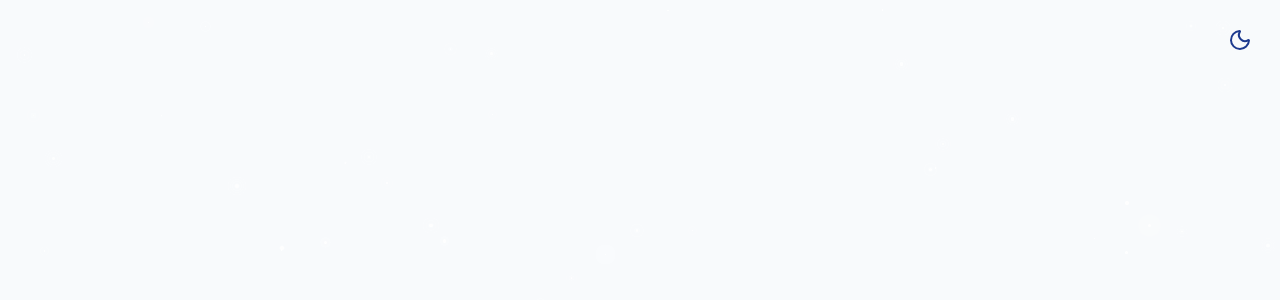
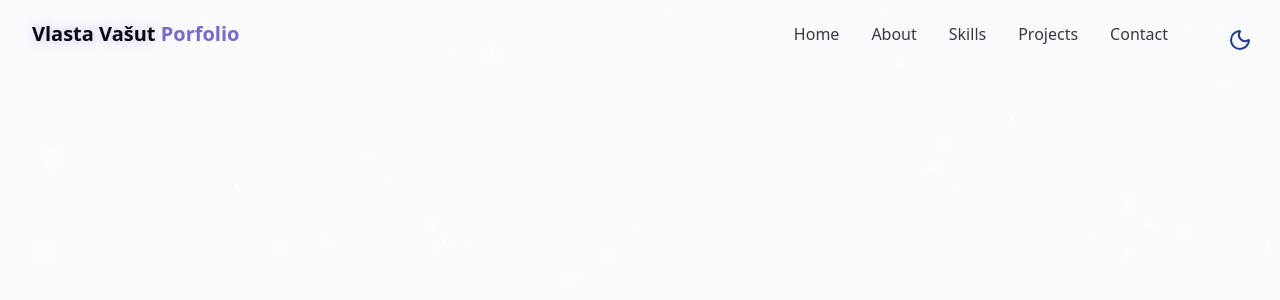
Before and after one commit to iVlastart/portfolio, a React (Vite) app: page / in a window 1280 px wide. Shown: the top 300 px of the page. Built offline with nearby package versions, Linux system fonts and the light colour scheme.

Commit message:
Finished the menu. Now working on the hero section

```diff
--- /dev/null
+++ b/src/Components/HeroSection.jsx
@@ -0,0 +1,10 @@
+export const HeroSection = ()=>{
+    return(
+        <section id="hero"
+                className="relative min-h-screen flex flex-col items-center justify-center px-4">
+            <div className="container">
+
+            </div>
+        </section>
+    )
+};
--- /dev/null
+++ b/src/Components/Navbar.jsx
@@ -0,0 +1,71 @@
+import { cn } from '@/lib/utils'
+import { X, Menu } from 'lucide-react';
+import { useEffect, useState } from 'react';
+
+const links = [
+    {name: 'Home', href:'#hero'},
+    {name: 'About', href:'#about'},
+    {name: 'Skills', href:'#skills'},
+    {name: 'Projects', href:'#projects'},
+    {name: 'Contact', href:'#contact'},
+]
+
+export const Navbar = ()=>{
+    const [isScrolled, setIsScrolled] = useState(false);
+    const [isMenuOpened, setIsMenuOpened] = useState(false);
+
+    useEffect(()=>{
+        const handleScroll = ()=>{
+            setIsScrolled(window.scrollY>10);
+        }
+
+        window.addEventListener('scroll', handleScroll);
+
+        return ()=>window.removeEventListener('scroll', handleScroll);
+    },[])
+
+    return(
+        <nav className={cn('fixed w-full z-40 transition-all duration-300',
+                isScrolled ? 'py-3 bg-background/80 backdrop-blur-md shadow-xs':'py-5')}>
+            <div className='container flex items-center justify-between'>
+                <a className='text-xl font-bold text-primary flex items-center' href='#hero'>
+                    <span className='relative z-10'>
+                        <span className='text-glow text-foreground'>Vlasta Vašut</span>&nbsp;Porfolio
+                    </span>
+                </a>
+
+                {/* Desktop */}
+                <div className='hidden md:flex space-x-8 mr-20'>
+                    {links.map((item, key)=>(
+                        <a key={key} href={item.href} className='text-foreground/80 hover:text-primary
+                                transition-colors duration-300'>
+                            {item.name}
+                        </a>
+                    ))}
+                </div>
+
+                {/* Mobile */}
+
+                <button onClick={()=>setIsMenuOpened(!isMenuOpened)} className='flex md:hidden p-2 text-foreground z-50'
+                        aria-label={isMenuOpened ? 'Close Menu' : 'Open Menu'}>
+                    {isMenuOpened ? <X size ={24}/>:<Menu size={24}/>}
+                </button>
+                <div className={cn('fixed inset-0 bg-background/95 backdrop-blur-md z-40 flex flex-col',
+                            'items-center justify-center transition-all duration-300  md:hidden',
+                                isMenuOpened
+                                    ? 'opacity-100 pointer-events-auto'
+                                    : 'opacity-0 pointer-events-none')}>
+                    <div className='flex flex-col space-y-8 text-xl'>
+                        {links.map((item, key)=>(
+                            <a key={key} href={item.href} className='text-foreground/80 hover:text-primary
+                                    transition-colors duration-300'
+                                    onClick={()=>setIsMenuOpened(false)}>
+                                {item.name}
+                            </a>
+                        ))}
+                    </div>
+                </div>
+            </div>
+        </nav>
+    )
+};
--- a/src/Pages/Home.jsx
+++ b/src/Pages/Home.jsx
@@ -1,11 +1,17 @@
 import { StarBg } from "@/Components/StarBg";
 import { ThemeToggle } from "@/Components/ThemeToggle";
+import { Navbar } from "@/Components/Navbar";
 
 export const Home = ()=>{
     return(
         <div className="min-h-screen bg-background text-foreground overflow-x-hidden">
             <ThemeToggle/>
             <StarBg/>
+            <Navbar/>
+
+            <main>
+
+            </main>
         </div>
     );
 }
```
